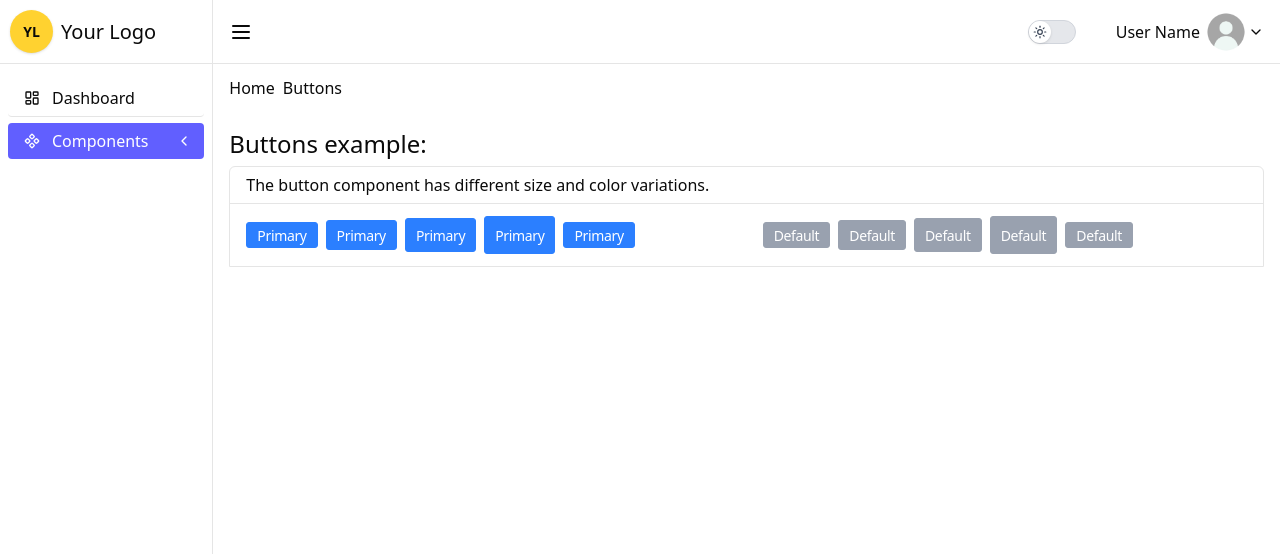
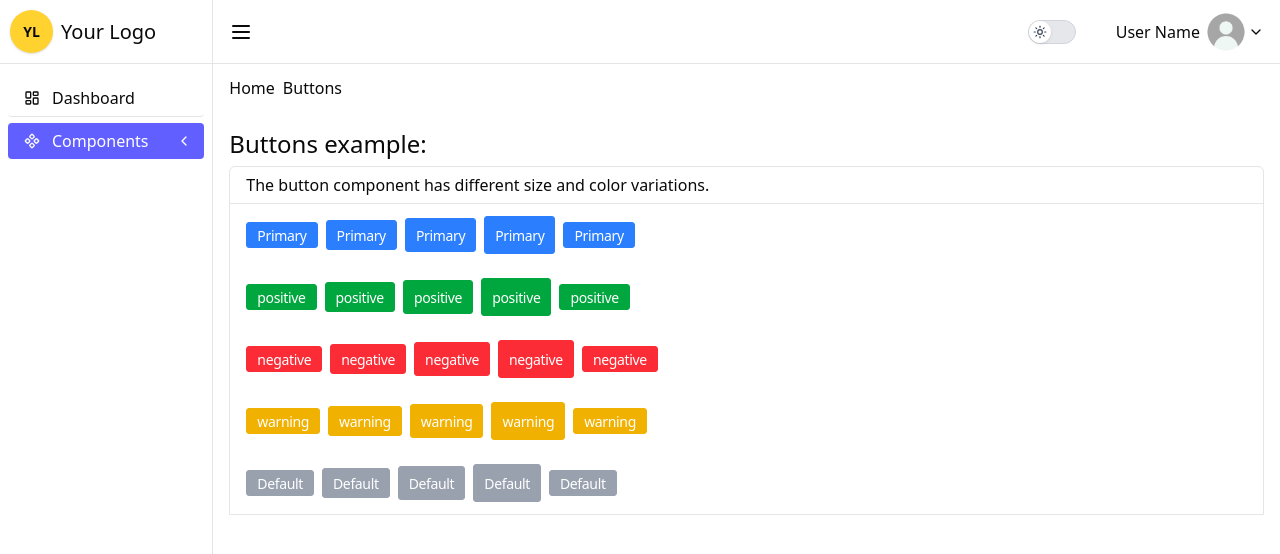
Before and after one commit to arthurHisao/Nextjs-my-own-component, a Next.js app: page /components/buttons in a window 1280 px wide. Shown: the top 554 px of the page. Built offline with nearby package versions, Linux system fonts and the light colour scheme.

Commit message:
Feat: add new button color variations (positive, negative, warning) and update layout in Buttons example page

```diff
--- a/src/app/components/buttons/page.tsx
+++ b/src/app/components/buttons/page.tsx
@@ -5,7 +5,7 @@ export default function Page() {
         <div className="w-full px-4 flex flex-col h-[calc(100vh-112px)] overflow-auto">
             <h2 className='mt-4 mb-1.5 text-2xl'>Buttons example:</h2>
 
-            <div className='grid grid-flow-col grid-cols-2 grid-rows-[auto_auto] flex-wrap border rounded-t-sm  items-center'>
+            <div className='grid grid-rows-[auto] flex-wrap border rounded-t-sm  items-center'>
                 <div className='col-span-full px-4 h-full py-1.5 border-b'>The button component has different size and color variations.</div>
                 <div className='px-4 py-3 flex gap-2 items-center flex-wrap'>
                     <Button label="Primary" color="primary" size='xs'/>
@@ -13,6 +13,30 @@ export default function Page() {
                     <Button label="Primary" color="primary" size='md' />
                     <Button label="Primary" color="primary" size='lg' />
                     <Button label="Primary" color="primary" size='xl' />
+                </div>
+
+                <div className='px-4 py-3 flex gap-2 items-center flex-wrap'>
+                    <Button label="positive" color="positive" size='xs'/>
+                    <Button label="positive" color="positive" size='sm'/>
+                    <Button label="positive" color="positive" size='md' />
+                    <Button label="positive" color="positive" size='lg' />
+                    <Button label="positive" color="positive" size='xl' />
+                </div>
+
+                <div className='px-4 py-3 flex gap-2 items-center flex-wrap'>
+                    <Button label="negative" color="negative" size='xs'/>
+                    <Button label="negative" color="negative" size='sm'/>
+                    <Button label="negative" color="negative" size='md' />
+                    <Button label="negative" color="negative" size='lg' />
+                    <Button label="negative" color="negative" size='xl' />
+                </div>
+
+                <div className='px-4 py-3 flex gap-2 items-center flex-wrap'>
+                    <Button label="warning" color="warning" size='xs'/>
+                    <Button label="warning" color="warning" size='sm'/>
+                    <Button label="warning" color="warning" size='md' />
+                    <Button label="warning" color="warning" size='lg' />
+                    <Button label="warning" color="warning" size='xl' />
                 </div>
 
                 <div className='px-4 py-3 flex gap-2 items-center flex-wrap'>
--- a/src/components/Button/index.tsx
+++ b/src/components/Button/index.tsx
@@ -15,9 +15,9 @@ export default function Button({ size, color, label }: Properties) {
 
     const colors = {
         primary: 'bg-blue-500 hover:bg-blue-600/95 hover:border-blue-600 border border-blue-500 focus:border-blue-600 focus:bg-blue-600/95 ring-blue-500/50 shadow-blue-500/90',
-        positive: '',
-        negative: '',
-        warning: '',
+        positive: 'bg-green-600 hover:bg-green-700/95 hover:border-green-700 border border-green-600 focus:border-green-600 focus:bg-green-600/95 ring-green-700/50 shadow-green-600/90',
+        negative: 'bg-red-500 hover:bg-red-600 hover:border-red-500 border border-red-500 focus:border-red-500 focus:bg-red-600 ring-red-500/50 shadow-red-500/90',
+        warning: 'bg-yellow-500 hover:bg-yellow-600/95 hover:border-yellow-600 border border-yellow-500 focus:bg-yellow-600/95 focus:border-yellow-600/95 ring-yellow-600/50 shadow-yellow-600/90',
         info: ''
     }
 
```
